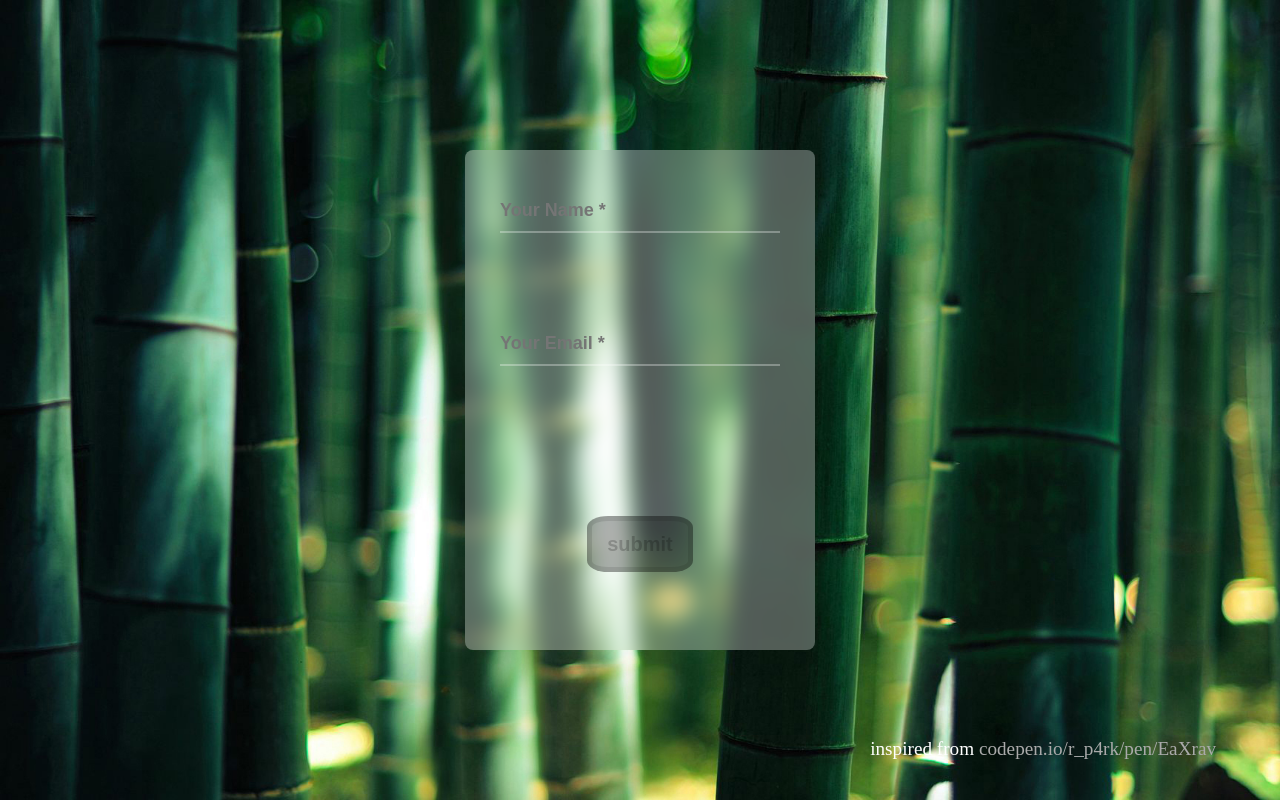
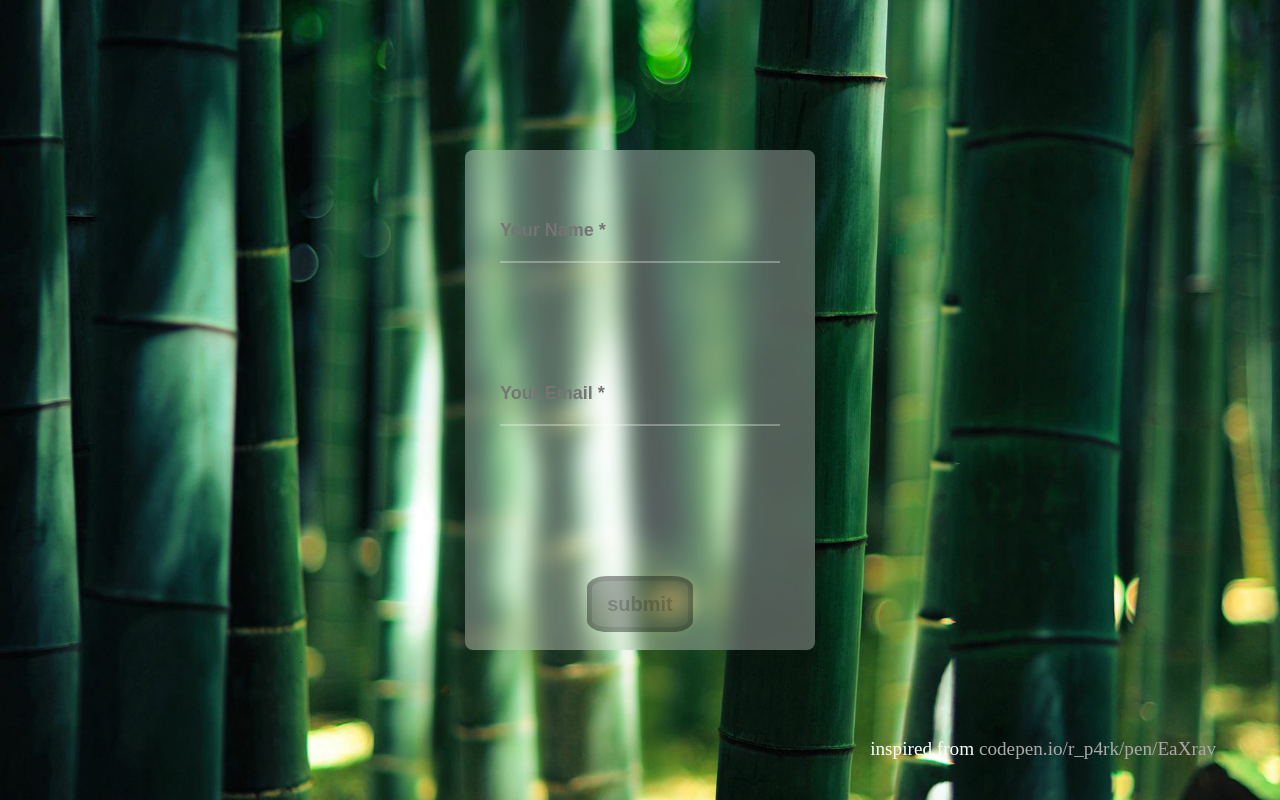
Before and after one commit to visakhsuku/test-login, a plain HTML site: page index.html in a window 1280 px wide. Drawn offline with Linux system fonts and the light colour scheme.

Commit message:
Update style.css

```diff
--- a/style.css
+++ b/style.css
@@ -50,7 +50,8 @@ input{
   border: 0;
   border-bottom: 2px solid rgba(255,255,255, 0.3);
   margin: 50px 0;
-  padding-bottom: 10px;
+  padding-top: 20px;
+  padding-bottom: 20px;
   font-size: 18px;
   font-weight: bold;
   color: rgba(255,255,255, 0.8);
```
